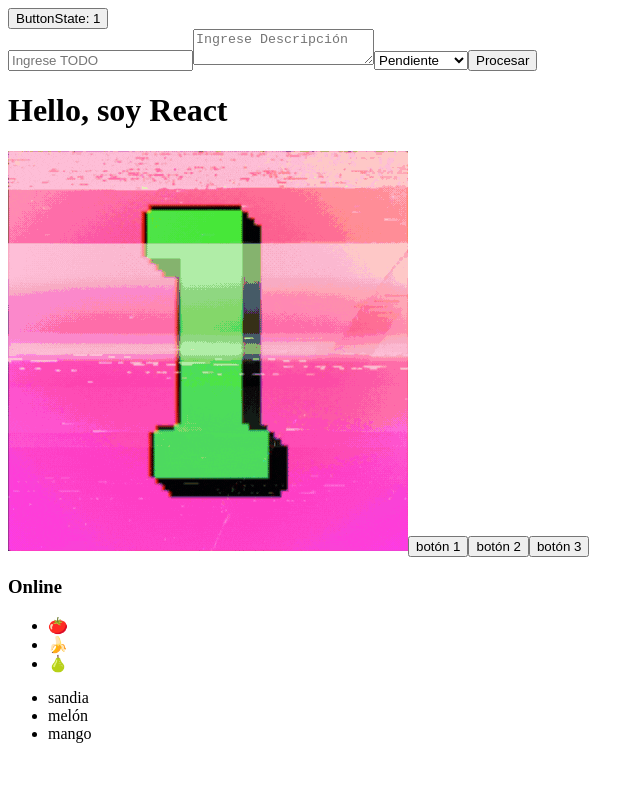
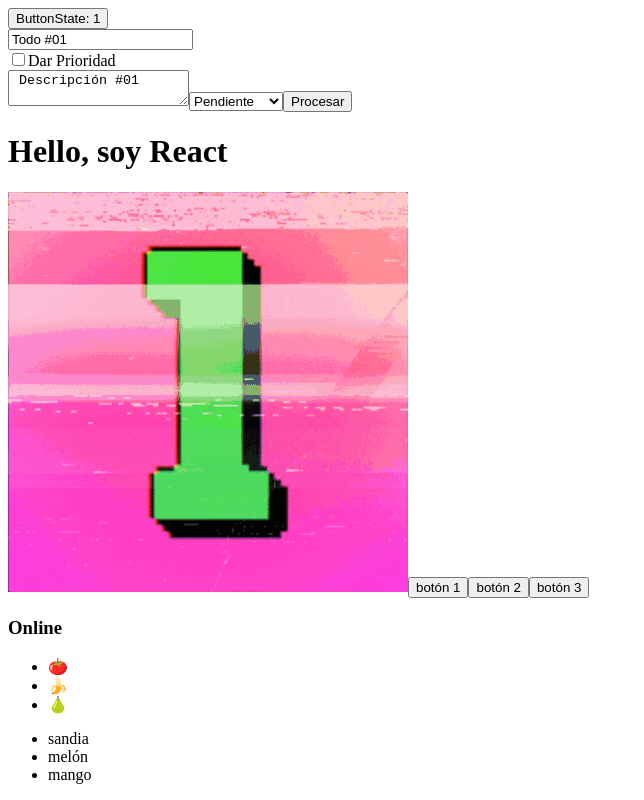
Before and after one commit to Taikun/react-playground, a React (Create React App) app: page / in a window 1280 px wide. Shown: the whole page, without its empty margins (0-644 px from the left). Built offline with nearby package versions, Linux system fonts and the light colour scheme.

Commit message:
code improvements

```diff
--- a/src/components/Controlado.jsx
+++ b/src/components/Controlado.jsx
@@ -2,13 +2,32 @@ import { useState } from "react";
 
 
 const Controlado = () => {
-    const[todo, setTodo] = useState('')
-    const[descripcion, setDescripcion] = useState('')
-    const[state, setState] = useState('pendiente')
+
+    const [todo, setTodo] = useState({
+        title: "Todo #01",
+        descripcion: " Descripción #01",
+        state: "pendiente",
+        priority: false
+    });
+
+    const { title, descripcion, state, priority } = todo;
+
+    const handleChange = (e) => {
+
+        const { name, value, type, checked } = e.target;
+
+        console.log(name);
+        if (type === "checkbox") {
+            console.log(checked);
+        } else {
+            console.log(value);
+        }
+        setTodo({...todo, [name]: type === "checkbox" ? checked : value});
+    };
 
     const handleSubmit = (e) => {
         e.preventDefault();
-
+       console.log(title, descripcion, state, priority);
     };
 
     return (
@@ -17,22 +36,28 @@ const Controlado = () => {
               type="text"
               placeholder="Ingrese TODO"
               className="form-control mb-2"
-              name = "todo"
-              value={todo}
-              onChange={(e) => setTodo(e.target.value)}/>
+              name = "title"
+              value={title}
+              onChange={handleChange}/>
+
+            <div className="form-check">
+              <input type="checkbox" name="priority" className="form-check-input mb-2" id="inputcheck" checked={priority}
+             onChange={handleChange }/>
+              <label htmlFor="inputCheck">Dar Prioridad</label>
+            </div>
 
             <textarea
                 className="form-control mb2"
                 placeholder="Ingrese Descripción"
                 name="descripcion"
                 value={descripcion}
-                onChange={(e) => setDescripcion(e.target.value)}>
+                onChange={handleChange}>
             </textarea>
 
             <select className="form-select mb-2"
             name="state"
             value={state}
-            onChange={(e)=> setState(e.target.value)}>
+            onChange={handleChange}>
                 <option value="pendiente">Pendiente</option>
                 <option value="completado">Completado</option>
             </select>
```
